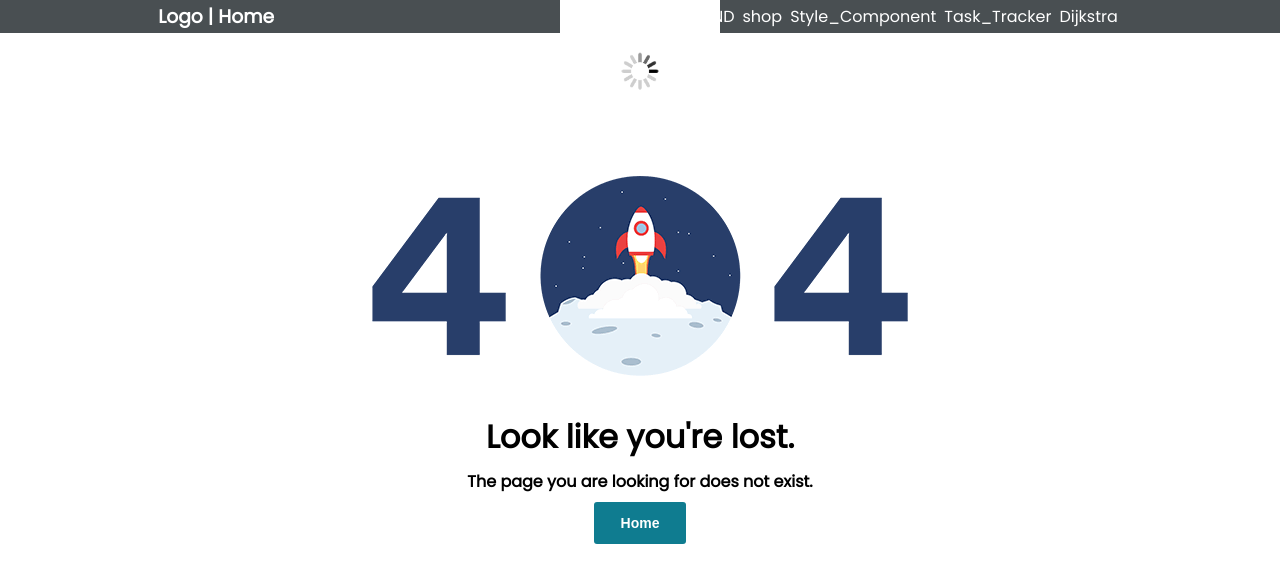
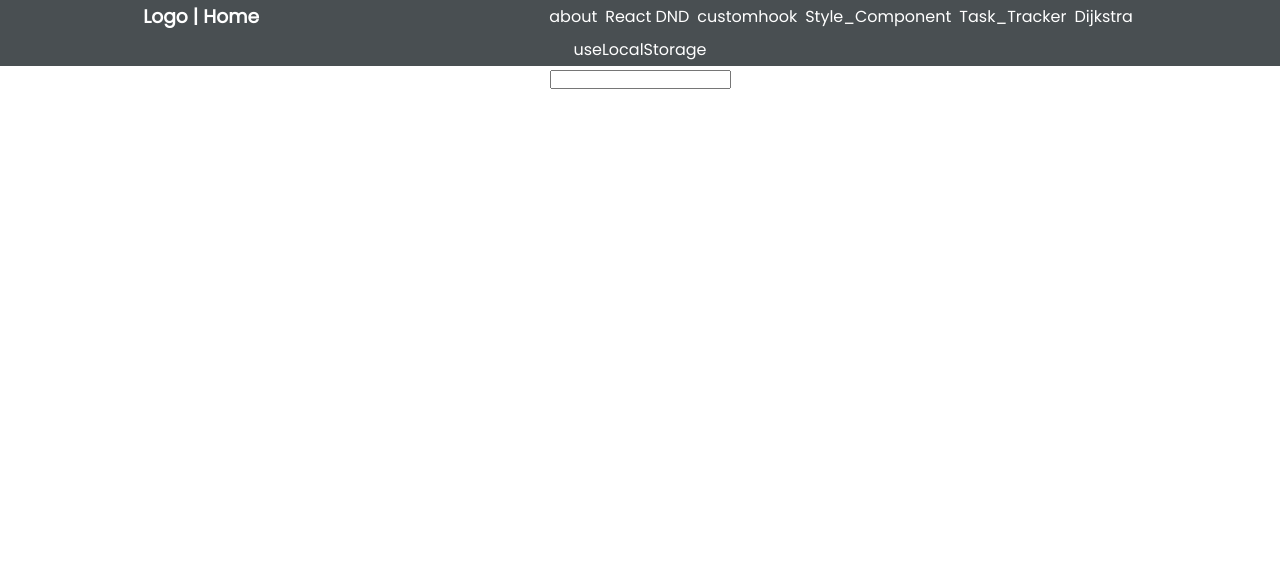
Before and after one commit to RabinPhaiju/React-Learn, a React (Create React App) app: page /React-Learn/customHook/useLocalStorage in a window 1280 px wide. Shown: the top 582 px of the page. Built offline with nearby package versions, Linux system fonts and the light colour scheme.

Commit message:
added localStorage Custom hook

```diff
--- a/package.json
+++ b/package.json
@@ -13,6 +13,8 @@
     "react-dnd-html5-backend": "^14.1.0",
     "react-dom": "^17.0.2",
     "react-icons": "^4.2.0",
+    "react-modal": "^3.14.4",
+    "react-model": "^4.2.1",
     "react-router-dom": "^5.2.0",
     "react-scripts": "4.0.3",
     "styled-components": "^5.3.0",
--- a/src/App.js
+++ b/src/App.js
@@ -2,7 +2,7 @@ import { BrowserRouter, Switch, Route } from "react-router-dom"
 import React from "react"
 import Nav from "./components/Nav"
 import About from "./components/pages/About"
-import Shop from "./components/pages/Shop"
+import CustomHook from "./components/pages/CustomHook"
 import Home from "./components/pages/Home"
 import ReactDND from "./components/pages/react_dnd/ReactDND"
 
@@ -11,6 +11,7 @@ import TaskTracker from "./components/pages/TaskTracker"
 import PathfindingVisualizer from "./components/pathfindingVisualizer/PathfindingVisualizer"
 import StyleComponent from "./components/pages/StyleComponent"
 import NotFound from "./components/pages/notfound/NotFound"
+import LocalStorage from "./components/customHook/useLocalStorage/LocalStorage"
 
 function App() {
   return (
@@ -21,10 +22,12 @@ function App() {
           <Route path='/React-Learn/' exact component={Home} />
           <Route path='/React-Learn/reactdnd' exact component={ReactDND} />
           <Route path='/React-Learn/about' exact component={About} />
-          <Route path='/React-Learn/shop' exact component={Shop} />
+          <Route path='/React-Learn/customhook' exact component={CustomHook} />
           <Route path='/React-Learn/stylecomponents' exact component={StyleComponent} />
           <Route path='/React-Learn/taskTracker' exact component={TaskTracker} />
           <Route path='/React-Learn/Dijkstra' exact component={PathfindingVisualizer} />
+
+          <Route path='/React-Learn/customHook/useLocalStorage' exact component={LocalStorage} />
           <Route component={NotFound} />
         </Switch>
       </div>
--- a/src/components/Nav.js
+++ b/src/components/Nav.js
@@ -19,8 +19,8 @@ const Nav = () => {
         <Link to='/React-Learn/reactdnd' style={navStyle}>
           <div className='nav-item'>React DND</div>
         </Link>
-        <Link to='/React-Learn/shop' style={navStyle}>
-          <div className='nav-item'>shop</div>
+        <Link to='/React-Learn/customHook' style={navStyle}>
+          <div className='nav-item'>customhook</div>
         </Link>
         <Link to='/React-Learn/stylecomponents' style={navStyle}>
           <div className='nav-item'>Style_Component</div>
--- /dev/null
+++ b/src/components/customHook/useLocalStorage/LocalStorage.js
@@ -0,0 +1,18 @@
+import React from "react"
+import useLocalStorage from "./useLocalStorage"
+import useUpdateLogger from "./useUpdateLogger"
+import CustomHook from "../../pages/CustomHook"
+
+function LocalStorage() {
+  // const [name, setName] = useLocalStorage("name", () => "")
+  const [name, setName] = useLocalStorage("name", " ")
+  useUpdateLogger(name)
+  return (
+    <div>
+      <CustomHook />
+      <input type='text' value={name} onChange={(e) => setName(e.target.value)} />
+    </div>
+  )
+}
+
+export default LocalStorage
--- /dev/null
+++ b/src/components/customHook/useLocalStorage/useLocalStorage.js
@@ -0,0 +1,22 @@
+import { useEffect, useState } from "react"
+
+function getSavedValue(key, initialValue) {
+  const savedValue = JSON.parse(localStorage.getItem(key))
+  if (savedValue) return savedValue
+
+  if (initialValue instanceof Function) return initialValue()
+
+  return initialValue
+}
+
+export default function useLocalStorage(key, initialValue) {
+  const [value, setValue] = useState(() => {
+    return getSavedValue(key, initialValue)
+  })
+
+  useEffect(() => {
+    localStorage.setItem(key, JSON.stringify(value))
+  }, [value])
+
+  return [value, setValue]
+}
--- /dev/null
+++ b/src/components/customHook/useLocalStorage/useUpdateLogger.js
@@ -0,0 +1,7 @@
+import { useEffect } from "react"
+
+export default function useUpdateLogger(value) {
+  useEffect(() => {
+    console.log(`${value} was updated`)
+  }, [value])
+}
--- /dev/null
+++ b/src/components/pages/CustomHook.js
@@ -0,0 +1,20 @@
+import React from "react"
+import { Link } from "react-router-dom"
+
+const CustomHook = () => {
+  const navStyle = {
+    color: "white",
+    textDecoration: "none",
+  }
+  return (
+    <nav>
+      <div className='nav'>
+        <Link to='/React-Learn/customHook/useLocalStorage' style={navStyle}>
+          <div className='nav-item'>useLocalStorage</div>
+        </Link>
+      </div>
+    </nav>
+  )
+}
+
+export default CustomHook
--- a/src/components/pages/Shop.js
+++ /dev/null
@@ -1,11 +0,0 @@
-import React from "react";
-
-const Shop = () => {
-  return (
-    <div className='App'>
-      <h1>Shop page</h1>
-    </div>
-  );
-};
-
-export default Shop;
```
